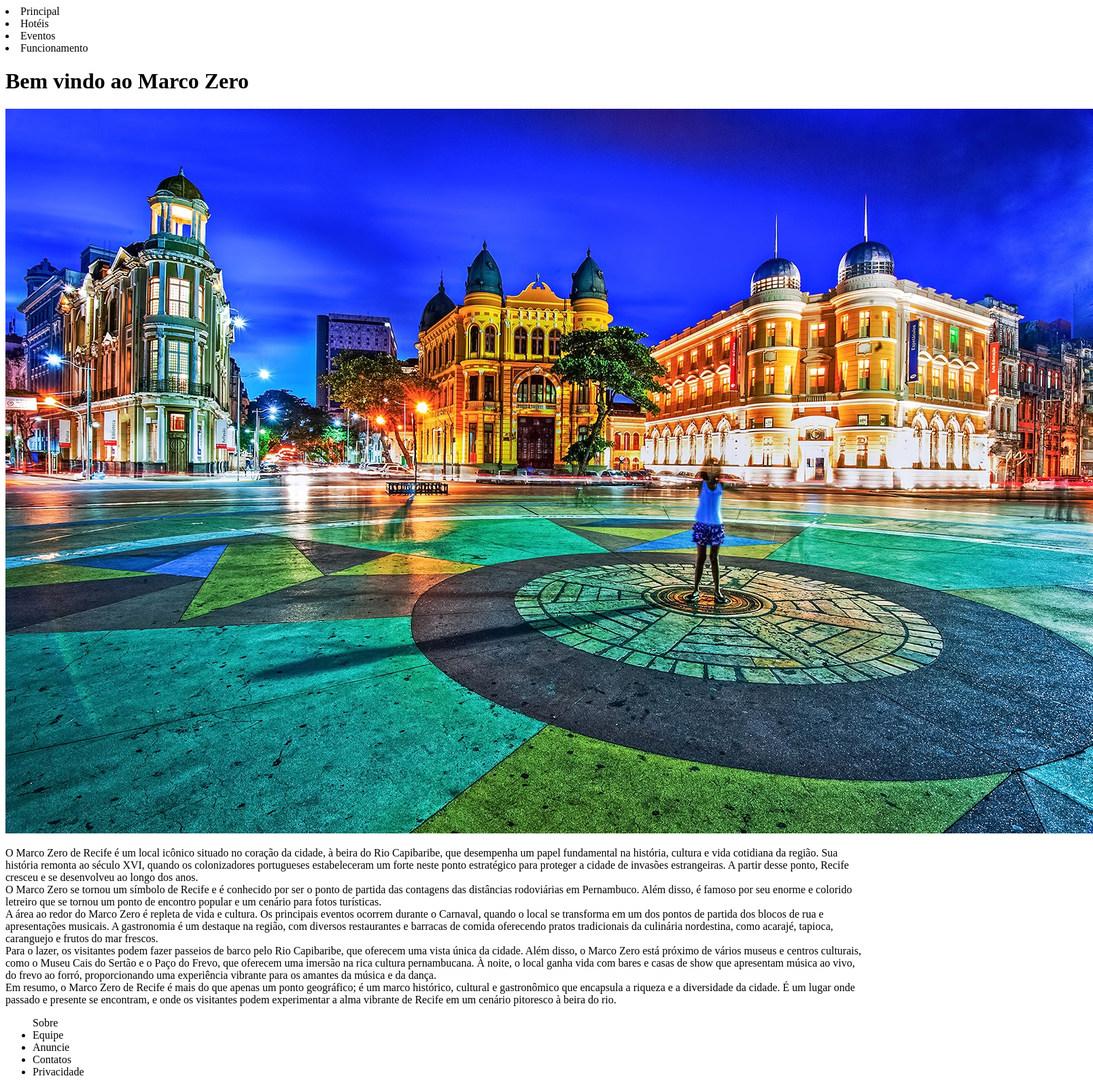
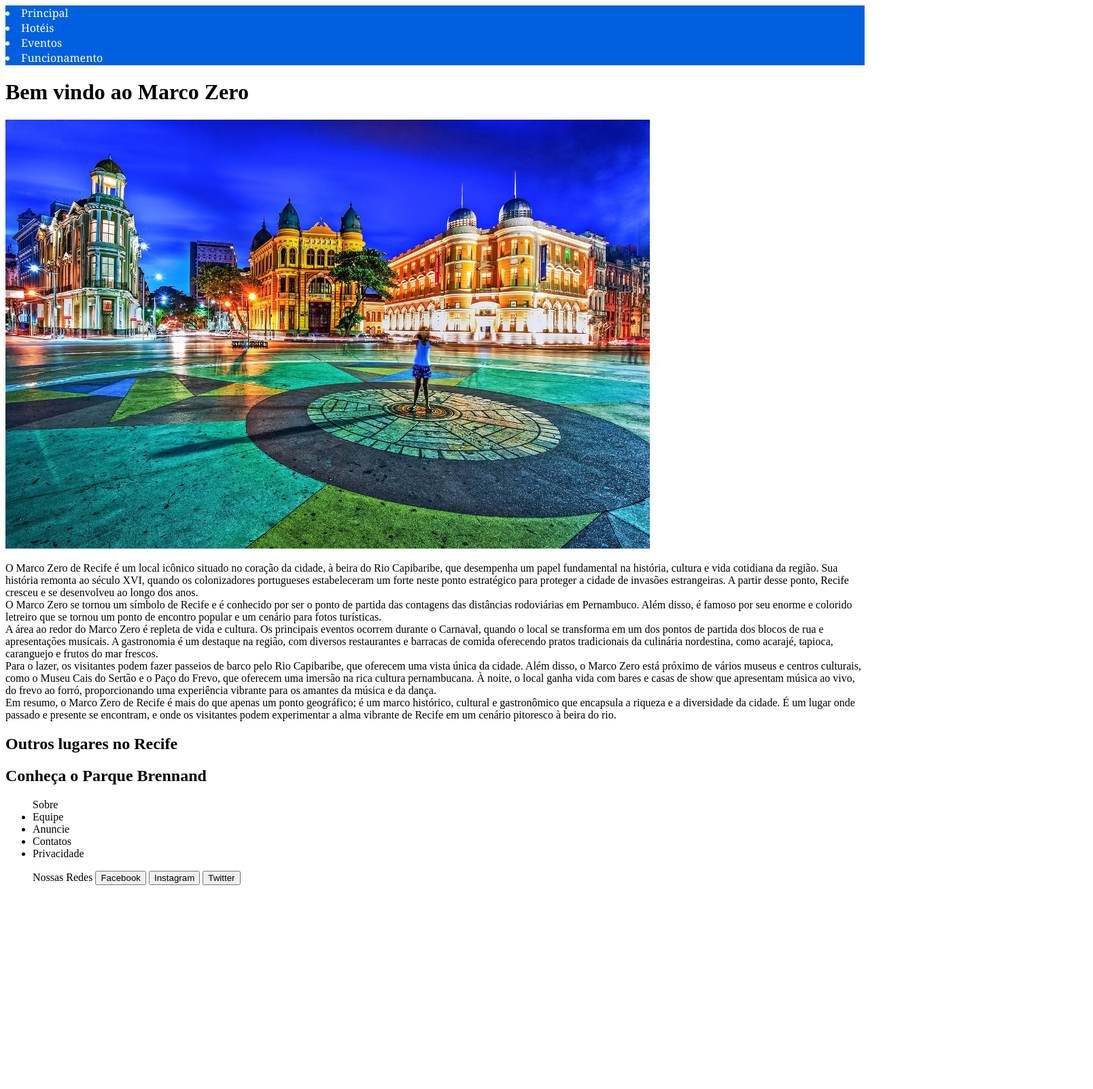
Before and after one commit to AndRodev89/MarcoZero, a plain HTML site: page index.html in a window 1280 px wide. Shown: the whole page at 68% size, 1608 px wide, since content can reach past the window. After the commit the page ends 1318 px from the top, so only its background shows below. Drawn offline with Linux system fonts and the light colour scheme.

Commit message:
atualização

```diff
--- a/index.html
+++ b/index.html
@@ -3,6 +3,7 @@
 <head>
     <meta charset="UTF-8">
     <meta name="viewport" content="width=device-width, initial-scale=1.0">
+    <link rel="stylesheet" href="style.css">
     <title>Marco Zero</title>
 </head>
 <body>
@@ -17,14 +18,21 @@
     </header>
     <main>
         <h1>Bem vindo ao Marco Zero</h1>
-        <img src="img/marcozero.jpg" alt="MarcoZero">
+        <img src="img/marcozero.jpg" alt="MarcoZero" style="width: 75%; ">
         <p>O Marco Zero de Recife é um local icônico situado no coração da cidade, à beira do Rio Capibaribe, que desempenha um papel fundamental na história, cultura e vida cotidiana da região. Sua história remonta ao século XVI, quando os colonizadores portugueses estabeleceram um forte neste ponto estratégico para proteger a cidade de invasões estrangeiras. A partir desse ponto, Recife cresceu e se desenvolveu ao longo dos anos.
             <br>O Marco Zero se tornou um símbolo de Recife e é conhecido por ser o ponto de partida das contagens das distâncias rodoviárias em Pernambuco. Além disso, é famoso por seu enorme e colorido letreiro que se tornou um ponto de encontro popular e um cenário para fotos turísticas.
             <br>A área ao redor do Marco Zero é repleta de vida e cultura. Os principais eventos ocorrem durante o Carnaval, quando o local se transforma em um dos pontos de partida dos blocos de rua e apresentações musicais. A gastronomia é um destaque na região, com diversos restaurantes e barracas de comida oferecendo pratos tradicionais da culinária nordestina, como acarajé, tapioca, caranguejo e frutos do mar frescos.
             <br>Para o lazer, os visitantes podem fazer passeios de barco pelo Rio Capibaribe, que oferecem uma vista única da cidade. Além disso, o Marco Zero está próximo de vários museus e centros culturais, como o Museu Cais do Sertão e o Paço do Frevo, que oferecem uma imersão na rica cultura pernambucana. À noite, o local ganha vida com bares e casas de show que apresentam música ao vivo, do frevo ao forró, proporcionando uma experiência vibrante para os amantes da música e da dança.
             <br>Em resumo, o Marco Zero de Recife é mais do que apenas um ponto geográfico; é um marco histórico, cultural e gastronômico que encapsula a riqueza e a diversidade da cidade. É um lugar onde passado e presente se encontram, e onde os visitantes podem experimentar a alma vibrante de Recife em um cenário pitoresco à beira do rio.
         </p>
-
+        <section>
+            <div>
+                <h1>Outros lugares no Recife</h1>
+            </div>
+            <div>
+                <h2>Conheça o Parque Brennand</h2>
+            </div>
+        </section>
     </main>
     <footer>
         <ul>Sobre
@@ -33,8 +41,11 @@
             <li>Contatos</li>
             <li>Privacidade</li>
         </ul>
-
-
+        <ul>Nossas Redes
+            <button>Facebook</button>
+            <button>Instagram</button>
+            <button>Twitter</button>
+        </ul>
     </footer>
 </body>
 </html>
--- /dev/null
+++ b/style.css
@@ -0,0 +1,7 @@
+header{
+    margin: 0%;
+    display: flex;
+    background-color: rgb(0, 96, 223);
+    font-family: Georgia, 'Times New Roman', Times, serif;
+    color: white;
+}
```
Also changed, not shown: brennand.html (added, +49 -0 lines), img/Brennand.jpg (added).
